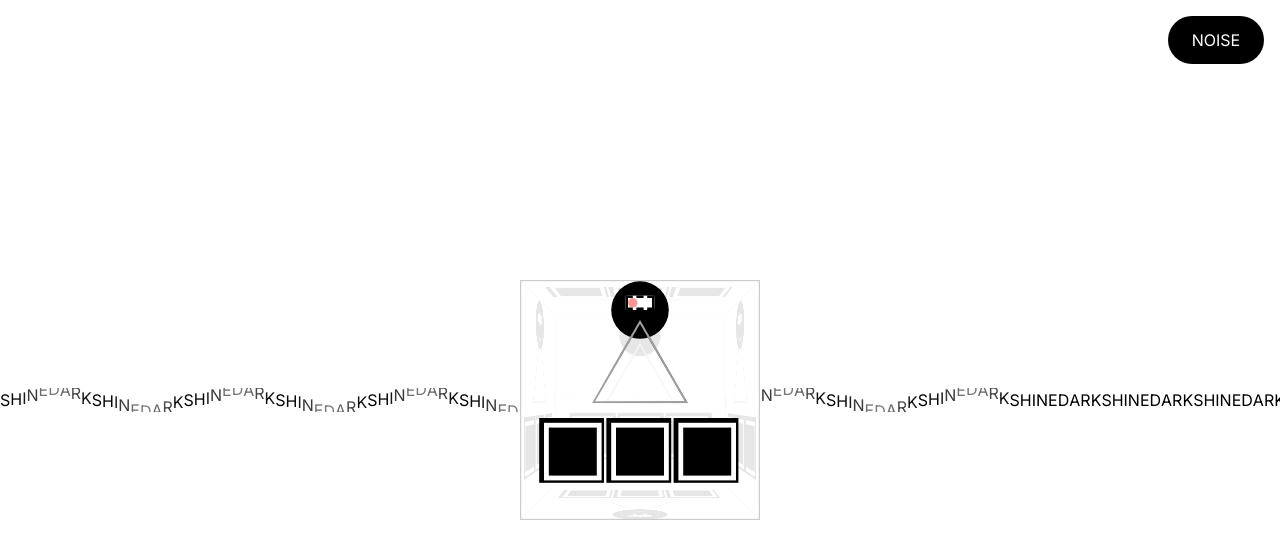
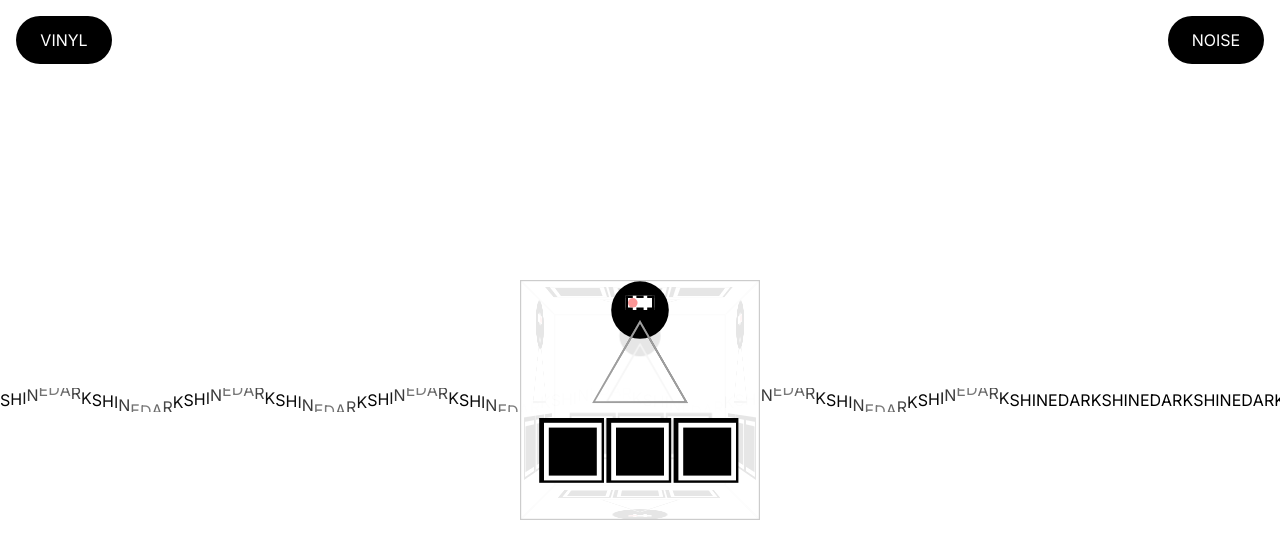
Before and after one commit to shinedark/sdm, a Next.js app: page / in a window 1280 px wide. Shown: the top 558 px of the page. Built offline with nearby package versions, Linux system fonts and the light colour scheme; grey boxes are pictures that could not be loaded.

Commit message:
vinyl btnn

```diff
--- a/app/page.tsx
+++ b/app/page.tsx
@@ -18,36 +18,30 @@ export default function Home() {
     }
   };
 
-  useEffect(() => {
-    const handleAudioPlay = () => setIsAnimating(true);
-    const handleAudioPause = () => setIsAnimating(false);
-
-    if (audioRef.current) {
-      audioRef.current.addEventListener('play', handleAudioPlay);
-      audioRef.current.addEventListener('pause', handleAudioPause);
-      audioRef.current.addEventListener('ended', handleAudioPause); // Stop animation when audio ends
-    }
-
-    return () => {
-      if (audioRef.current) {
-        audioRef.current.removeEventListener('play', handleAudioPlay);
-        audioRef.current.removeEventListener('pause', handleAudioPause);
-        audioRef.current.removeEventListener('ended', handleAudioPause);
-      }
-    };
-  }, []);
-
   return (
     <main className="flex min-h-screen items-center justify-center p-0">
-                    <BinaryStatic />
-      {/* NOISE Button outside the main container */}
+      <BinaryStatic />
+
+      {/* NOISE Button */}
       <button
         className="fixed top-4 right-4 w-24 h-12 bg-black text-white flex items-center justify-center rounded-full z-10"
         onClick={handleNoiseClick}
       >
         NOISE
       </button>
-        <Cube isAnimating={isAnimating} />
+
+      {/* VINYL Button */}
+      <a
+        href="https://www.paypal.com/ncp/payment/RVBUJR3MTSYB2"
+        target="_blank"
+        rel="noopener noreferrer"
+        className="fixed top-4 left-4 w-24 h-12 bg-black text-white flex items-center justify-center rounded-full z-10"
+      >
+        VINYL
+      </a>
+
+      <Cube isAnimating={isAnimating} />
+
       {/* Audio Element */}
       <audio ref={audioRef} src="/music/elritmo.m4a" preload="auto" />
     </main>
```
